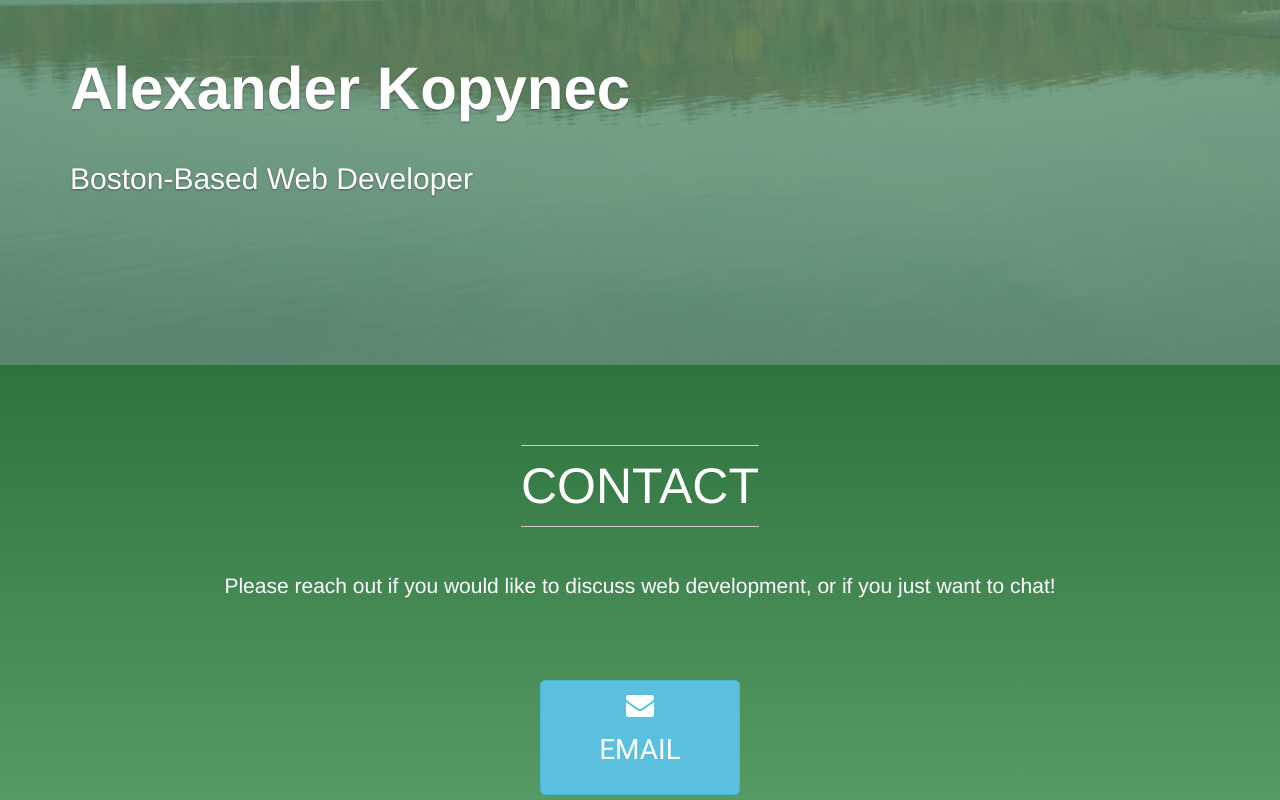
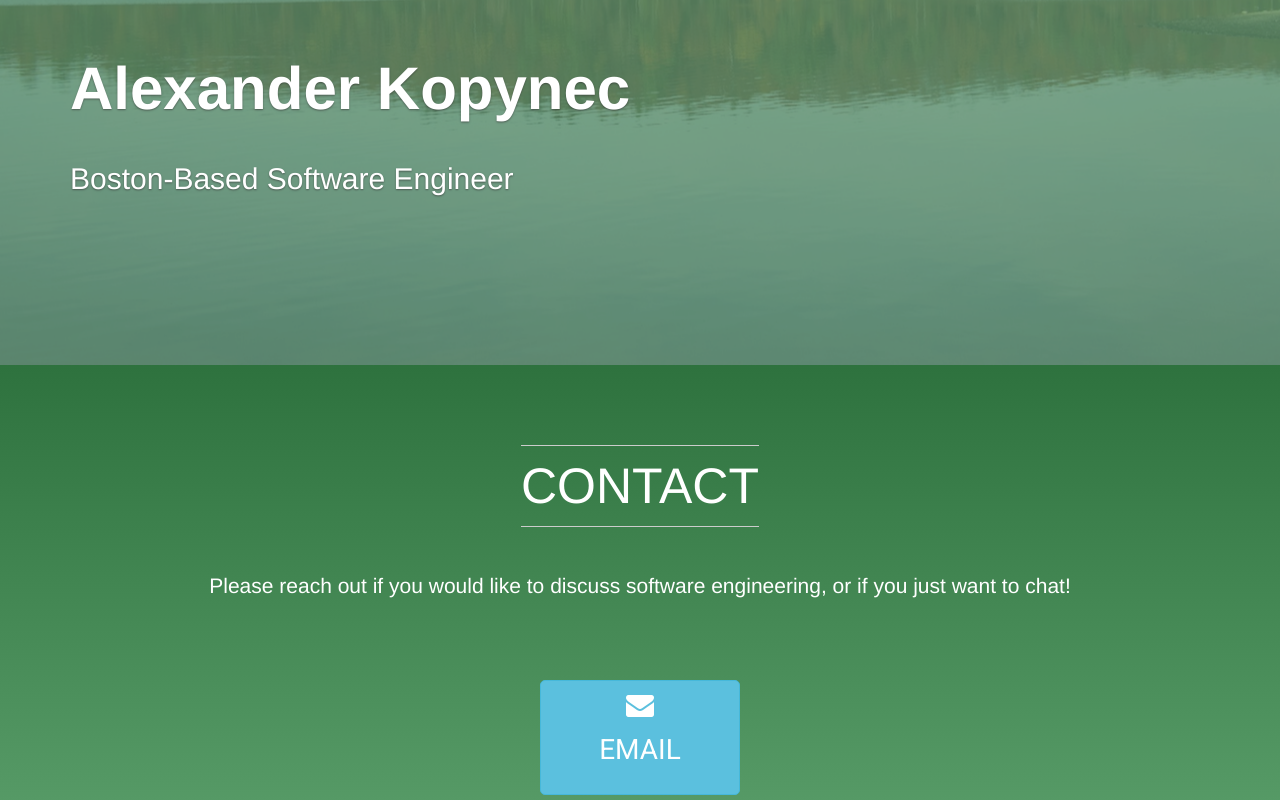
Before and after one commit to kopius/kopius.github.io, a website with bundled scripts: page index.html in a window 1280 px wide. Shown: the part 435-1235 px from the top of the page. Built offline with nearby package versions, Linux system fonts and the light colour scheme.

Commit message:
Software engineering is the new web development

```diff
--- a/index.html
+++ b/index.html
@@ -70,7 +70,7 @@ _________________________________________________________ -->
                                 <img src="img/logo-big.png" alt="logo" width="130">
                             </div> -->
                             <h1 class="text-left" data-animate="fadeInDown">Alexander Kopynec</h1>
-                            <h2 class="text-left" data-animate="fadeInDown">Boston-Based Web Developer</h2>
+                            <h2 class="text-left" data-animate="fadeInDown">Boston-Based Software Engineer</h2>
                         </div>
                     </div>
                 </div>
@@ -91,7 +91,7 @@ _________________________________________________________ -->
 
                     <!-- CONTACT FORM -->
                     <p class='lead'> Please reach out if you would like to
-                    discuss web development, or if you just want to chat!</p>
+                    discuss software engineering, or if you just want to chat!</p>
 
                     <div class="row">
                         <div class="col-md-8 col-md-offset-2">
```
